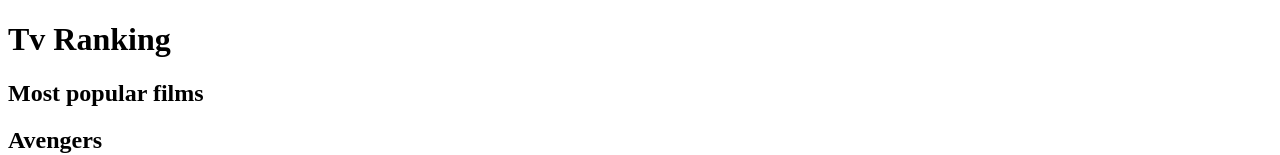
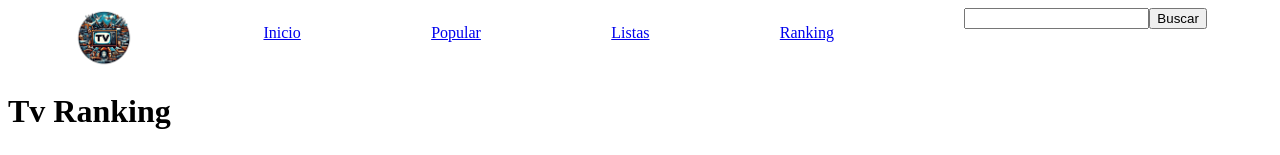
Before and after one commit to pberus/TvRanking, a React (Vite) app in the folder Client/: page / in a window 1280 px wide. Shown: the top 155 px of the page. Built offline with nearby package versions, Linux system fonts and the light colour scheme; no server answers.

Commit message:
feat(client): nav

```diff
--- a/Client/src/App.jsx
+++ b/Client/src/App.jsx
@@ -1,15 +1,17 @@
-import './App.css'
-import Home from './views';
+import "./App.css";
 import { Route, Routes } from "react-router-dom";
+import { Home } from "./views";
+import { Nav } from "./components";
 
-function App () {
+function App() {
   return (
     <div>
+      <Nav />
       <Routes>
         <Route path='/' element={<Home />} />
       </Routes>
     </div>
-  )
+  );
 }
 
-export default App
+export default App;
--- /dev/null
+++ b/Client/src/components/Nav/nav.jsx
@@ -0,0 +1,26 @@
+import logo from "../../assets/logo_tv_ranking.png"
+import SearchBar from "../SearchBar/searchBar"
+import style from "./nav.module.css"
+
+const Nav = () => {
+    return <div className={style.Nav}>
+        <a href="/">
+            <img src={logo} alt="logo tv ranking" height="60" width="60"/>
+        </a>
+        <a href="/">
+            <p>Inicio</p>
+        </a>
+        <a href="/popular">
+            <p>Popular</p>
+        </a>
+        <a href="/listas">
+            <p>Listas</p>
+        </a>
+        <a href="/ranking">
+            <p>Ranking</p>
+        </a>
+        <SearchBar />
+    </div>
+}
+
+export default Nav
--- /dev/null
+++ b/Client/src/components/Nav/nav.module.css
@@ -0,0 +1,5 @@
+.Nav {
+    display: flex;
+    flex-direction: row;
+    justify-content: space-around;
+}
--- a/Client/src/components/SearchBar/searchBar.jsx
+++ b/Client/src/components/SearchBar/searchBar.jsx
@@ -1,11 +1,11 @@
 import axios from "axios"
-import {useDispatch, useState} from "react-redux"
+import { useState } from "react";
+import {useDispatch} from "react-redux"
 
 const tvURL = "http://localhost:3001/tv/";
 
 const SearchBar = () => {
     const dispatch = useDispatch()
-
     const [name, setName] = useState("")
 
     const onSearch = async (name) => {
--- /dev/null
+++ b/Client/src/components/index.js
@@ -0,0 +1,6 @@
+import Card from "./Card/card";
+import Cards from "./Cards/cards";
+import Nav from "./Nav/nav";
+import SearchBar from "./SearchBar/searchBar";
+
+export { Card, Cards, Nav, SearchBar };
--- a/Client/src/views/index.js
+++ b/Client/src/views/index.js
@@ -1,3 +1,3 @@
 import Home from "./Home/Home";
 
-export default Home
+export {Home}
```
Also changed, not shown: Client/src/components/Cards/Cards.jsx (+11 -9 lines), Client/src/views/Home/home.jsx (+5 -6 lines).
